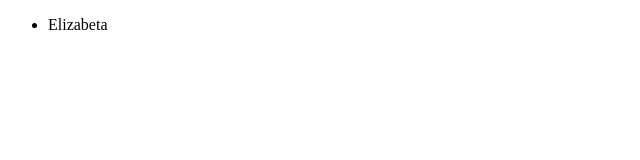
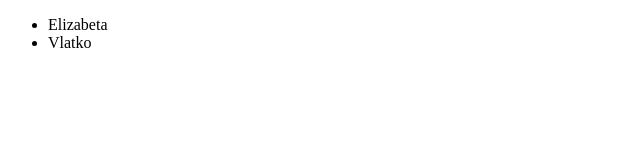
Before and after one commit to Elizabeta-Kostoska/Vezba01, a plain HTML site: page index.html in a window 1280 px wide. Shown: the full height of the page, 0-640 px from the left. Drawn offline with Linux system fonts and the light colour scheme.

Commit message:
Vlatko name added

```diff
--- a/index.html
+++ b/index.html
@@ -8,6 +8,7 @@
   <body>
     <ul>
       <li>Elizabeta</li>
+      <li>Vlatko</li>
     </ul>
   </body>
 </html>
```
